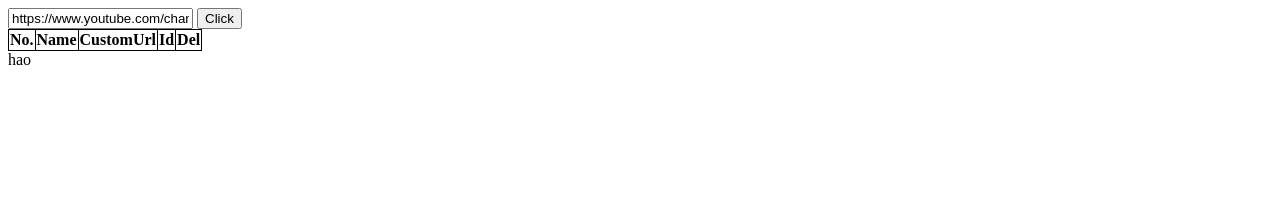
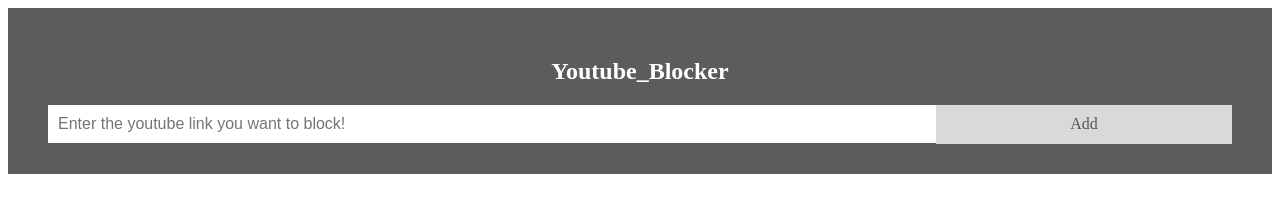
Before and after one commit to nltb99/interception-yt, a browser extension: page extension/assets/index.html in a window 1280 px wide. Drawn offline with Linux system fonts and the light colour scheme.

Commit message:
hao
layout-header

```diff
--- a/extension/assets/index.html
+++ b/extension/assets/index.html
@@ -8,20 +8,27 @@
 </head>
 
 <body>
-    <form class="form">
+    <!-- <form class="form">
         <input type="text" value="https://www.youtube.com/channel/UCYr6B4NQB0q5T8926szVwGw" class="input" />
         <button type="submit">Click</button>
     </form>
     <table class="table">
         <tr>
             <th>No.</th>
+            <th>Channel</th>
             <th>Name</th>
             <th>CustomUrl</th>
             <th>Id</th>
             <th>Del</th>
         </tr>
-    </table>
-    hao
+    </table> -->
+
+    <div id="myDIV" class="header">
+        <h2>Youtube_Blocker</h2>
+        <input type="text" id="myInput" placeholder="Enter the youtube link you want to block!">
+        <span onclick="newElement()" class="addBtn">Add</span>
+    </div>
+
 </body>
 
 </html>
--- a/extension/assets/style.css
+++ b/extension/assets/style.css
@@ -1,3 +1,48 @@
+* {
+  box-sizing: border-box;
+}
+
+.header {
+  background-color: #5c5c5c;
+  padding: 30px 40px;
+  color: white;
+  text-align: center;
+}
+
+.header:after {
+  content: "";
+  display: table;
+  clear: both;
+}
+
+input {
+  margin: 0;
+  border: none;
+  border-radius: 0;
+  width: 75%;
+  padding: 10px;
+  float: left;
+  font-size: 16px;
+}
+
+.addBtn {
+  padding: 10px;
+  width: 25%;
+  height: 39px;
+  background: #d9d9d9;
+  color: #555;
+  float: left;
+  text-align: center;
+  font-size: 16px;
+  cursor: pointer;
+  transition: 0.3s;
+  border-radius: 0;
+}
+
+.addBtn:hover {
+  background-color: #bbb;
+}
+
 .rainbow {
     animation: rainbow 600ms;
     animation-iteration-count: infinite;
```
Also changed, not shown: extension/assets/contentscript.js (+18 -18 lines), extension/assets/script.js (+23 -23 lines).
